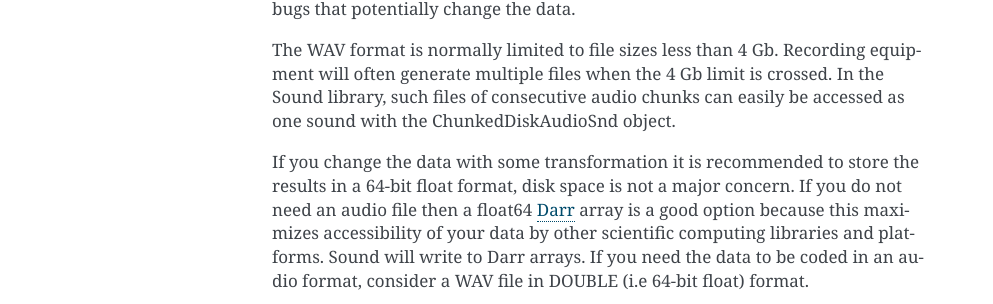
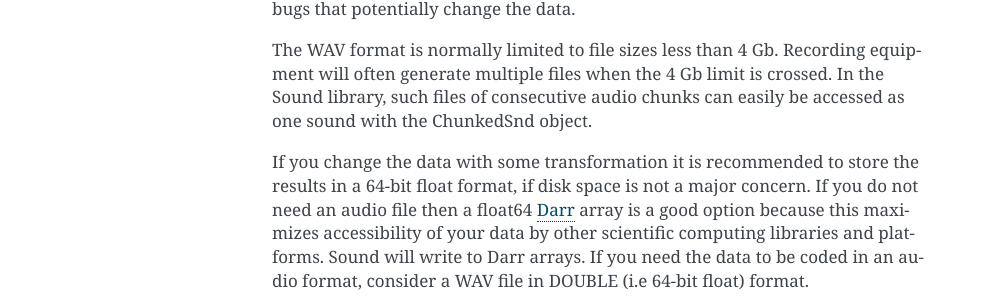
Before and after one commit to gbeckers/sound, a Sphinx documentation site: the page built from doc/recommended.rst, in a window 1280 px wide. Shown: the part 417-721 px from the top of the page, without its empty margins (148-1141 px from the left). Built offline with Sphinx 7.4.7, drawn with Linux system fonts in a browser that asks for light colours.

Commit message:
update doc

```diff
--- a/doc/recommended.rst
+++ b/doc/recommended.rst
@@ -16,10 +16,10 @@ these files have bugs that potentially change the data.
 The WAV format is normally limited to file sizes less than 4 Gb. Recording
 equipment will often generate multiple files when the 4 Gb limit is crossed.
 In the Sound library, such files of consecutive audio chunks can easily be
-accessed as one sound with the ChunkedDiskAudioSnd object.
+accessed as one sound with the ChunkedSnd object.
 
 If you change the data with some transformation it is recommended to
-store the results in a 64-bit float format, disk space is not a major
+store the results in a 64-bit float format, if disk space is not a major
 concern. If you do not need an audio file then a float64 `Darr
 <https://github.com/gbeckers/Darr>`__ array is a good option
 because this maximizes accessibility of your data by other scientific computing
```
Also changed, not shown: doc/index.rst (+2 -9 lines), doc/install.rst (added, +8 -0 lines).
